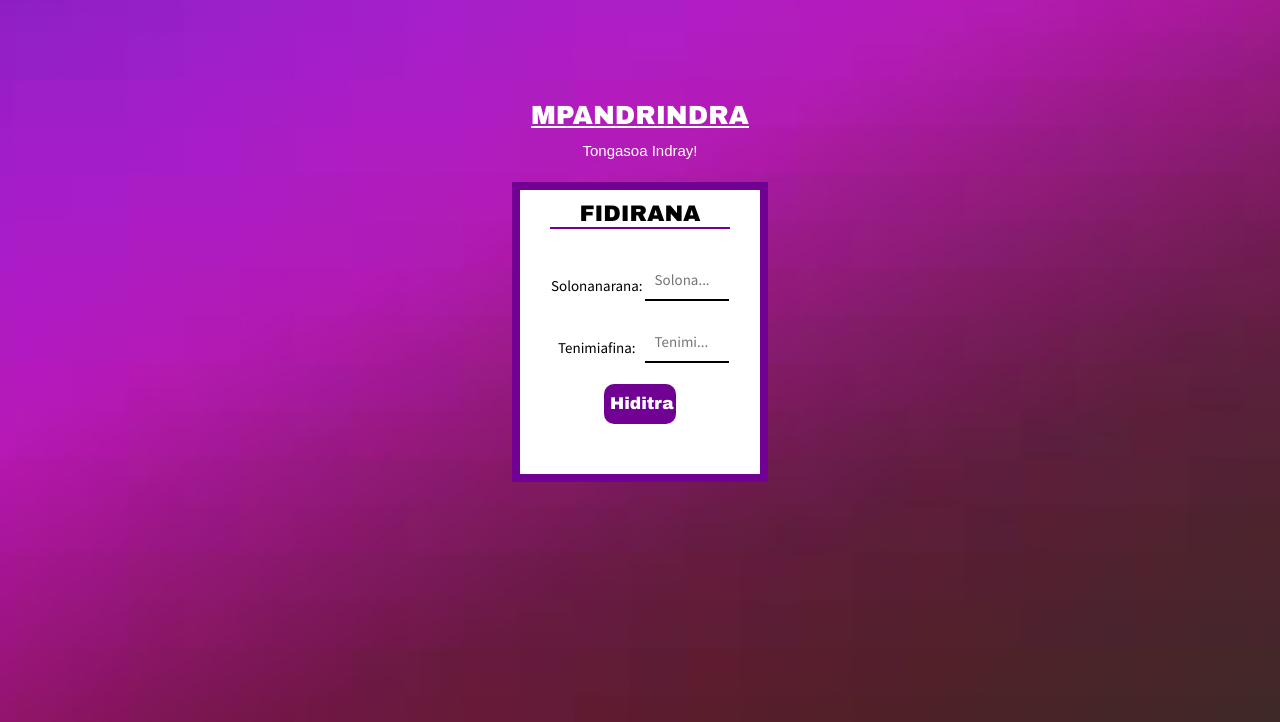
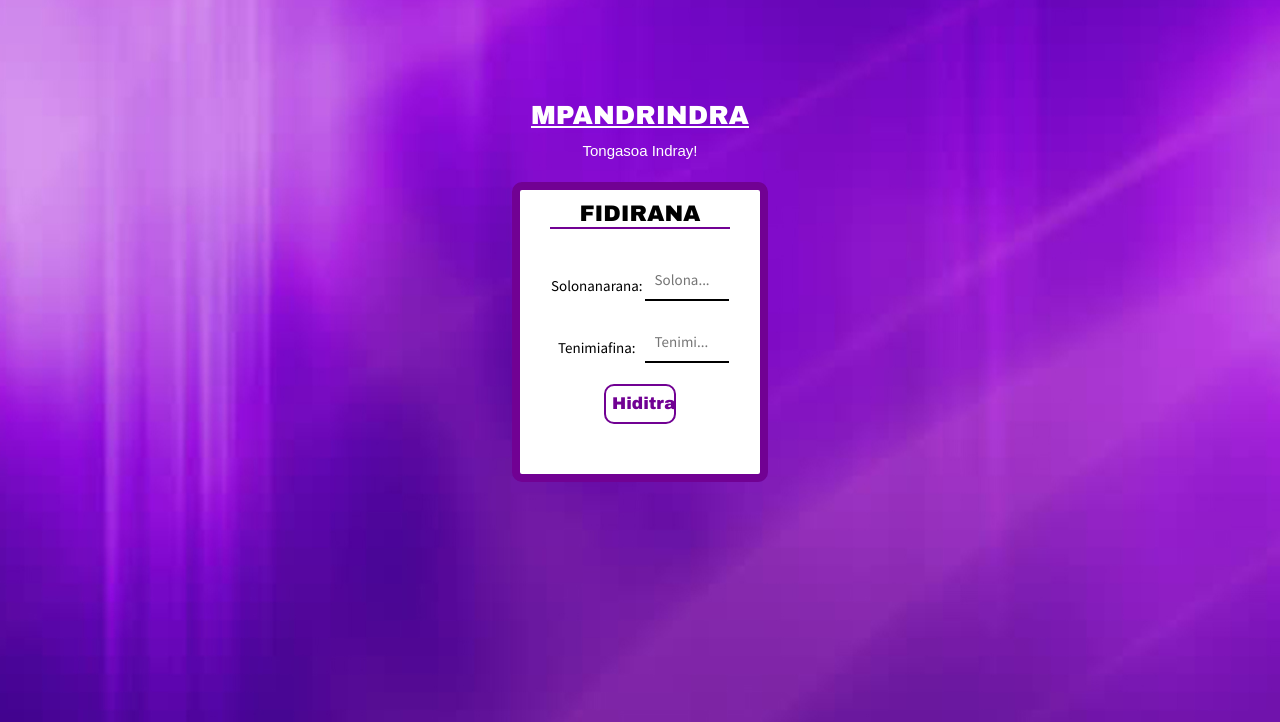
Before and after one commit to Tantely28/appFpvm, a PHP site: template back/templates/admin/login.html.twig in a window 1280 px wide. Shown: the top 722 px of the page. Run offline with PHP 8.4, Linux system fonts and the light colour scheme; the template is opened without the code that fills it, so the values that code supplies are empty; some libraries are stand-ins or nearby versions.

Commit message:
interface login admin back6

```diff
--- a/back/templates/admin/login.html.twig
+++ b/back/templates/admin/login.html.twig
@@ -10,7 +10,7 @@
 </head>
 <style>
     body{
-        background: url(/images/bg.jpg) no-repeat center;
+        background: url(/images/bg2.jpg) no-repeat center;
     }
     center h3{
         text-align: center;
@@ -33,6 +33,7 @@
         text-align: center;
         color: #000000;
         border: 8px solid #710193;
+        border-radius: 10px;
     }
     table {
         width: 100%;
@@ -61,10 +62,10 @@
         width: 40%;
         height: 40px;
         font-size: 17px;
-        color: white;
-        background-color: #710193;
+        color:#710193;
+        background: white;
         border-radius: 10px;
-        border: none;
+        border: 2px solid #710193;
         font-family: "Arial Black";
     }
 
```
Also changed, not shown: back/public/images/bg2.jpg (added).
